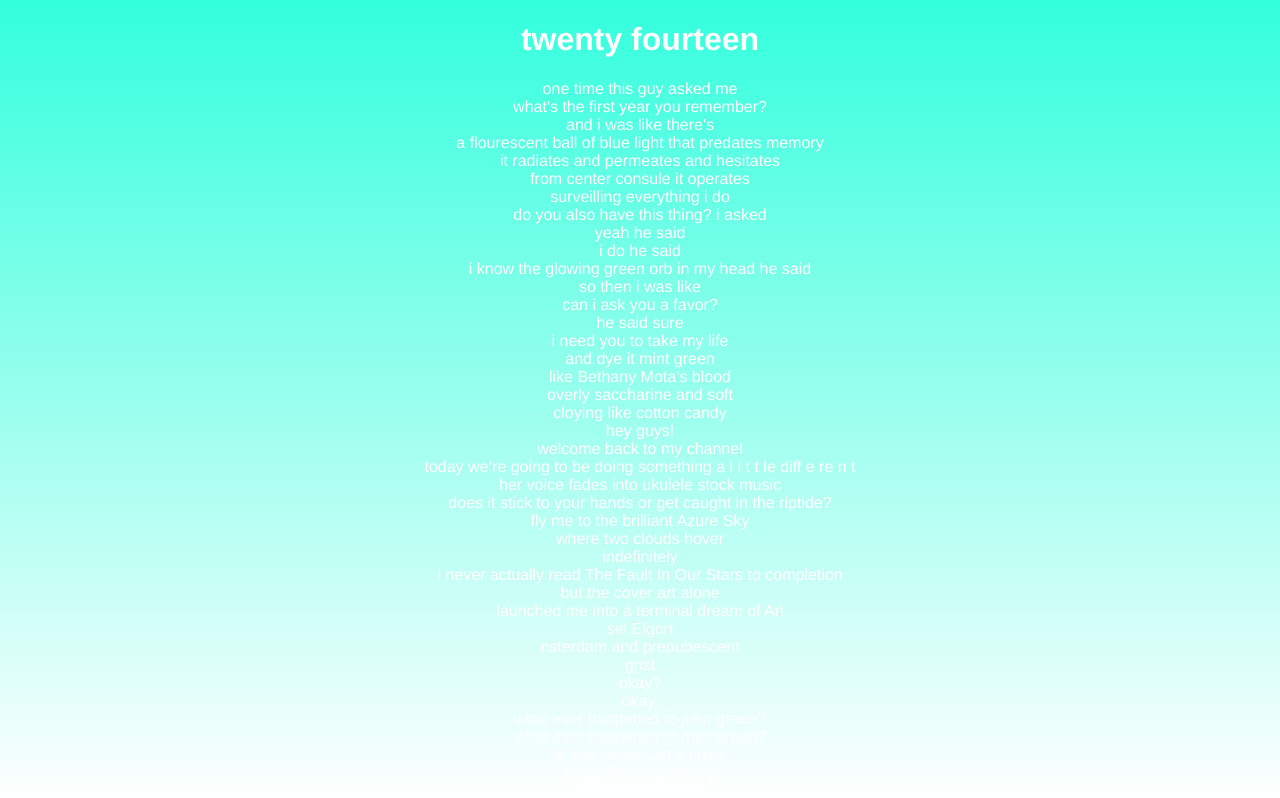
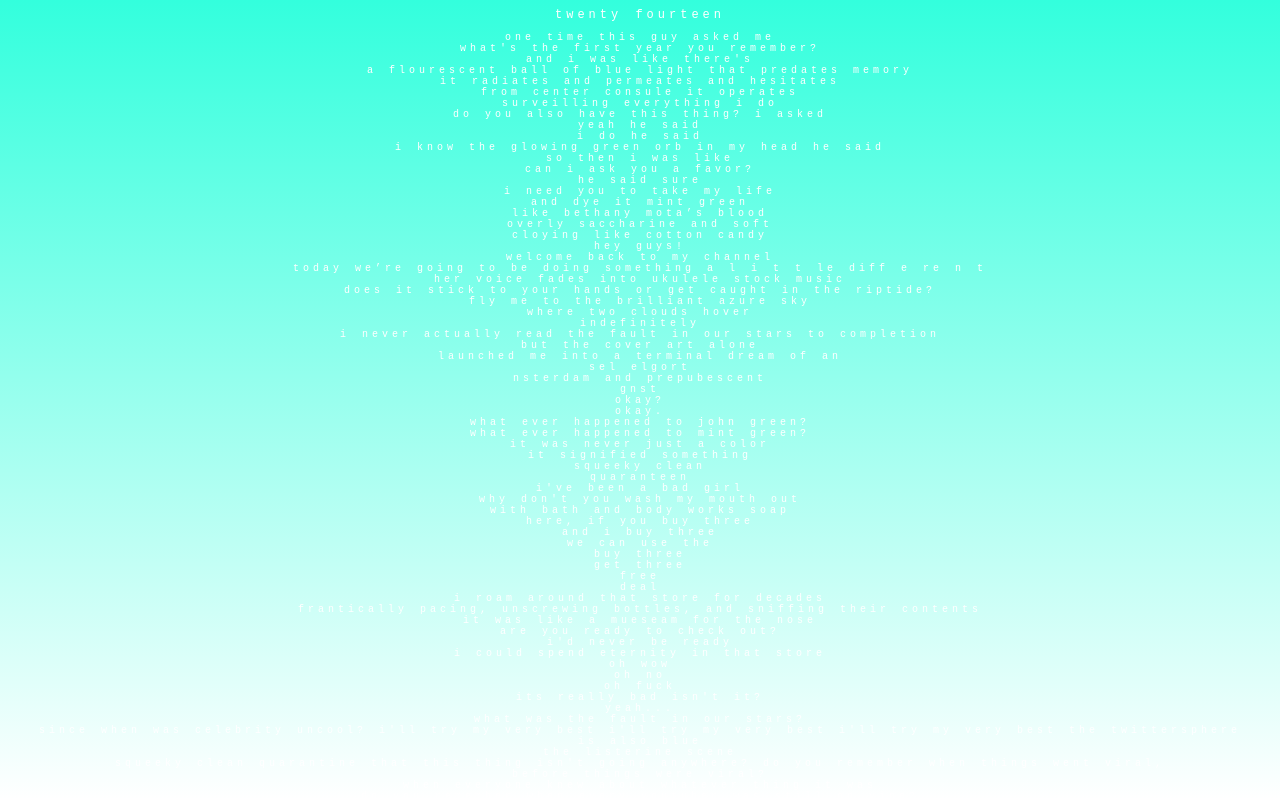
Before and after one commit to k80ambrose/2014, a plain HTML site: page index.html in a window 1280 px wide. Shown: the top 798 px of the page. Drawn offline with Linux system fonts and the light colour scheme; a script that the page names is missing.

Commit message:
Update style.css

```diff
--- a/style.css
+++ b/style.css
@@ -7,13 +7,27 @@ body {
 }
 
 h1 {
-  font-family: Helvetica, Arial;
-  text size: 12px;
-  color: white;
+  font-family: "Courier New", Courier, monospace;
+  font-size: 12px;
+  letter-spacing: 4px;
+  word-spacing: 2px;
+  color: #FFFFFF;
+  font-weight: 400;
+  text-decoration: none;
+  font-style: normal;
+  font-variant: normal;
+  text-transform: none;
 }
 
 p {
-  font-family: Helvetica, Arial, serif;
-  text size: 10px;
-  color: white;
+  font-family: "Courier New", Courier, monospace;
+  font-size: 10px;
+  letter-spacing: 4px;
+  word-spacing: 2px;
+  color: #FFFFFF;
+  font-weight: 400;
+  text-decoration: none;
+  font-style: normal;
+  font-variant: normal;
+  text-transform: lowercase;
 }
```
